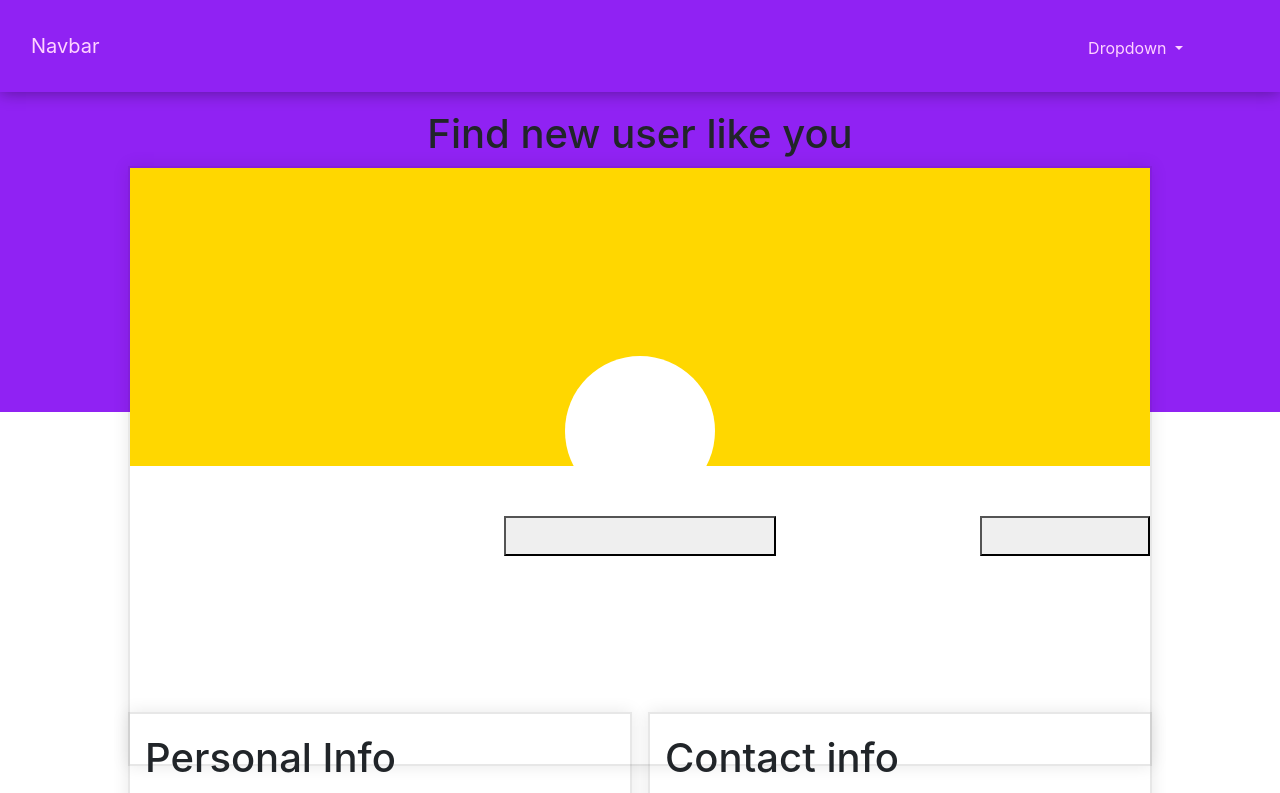
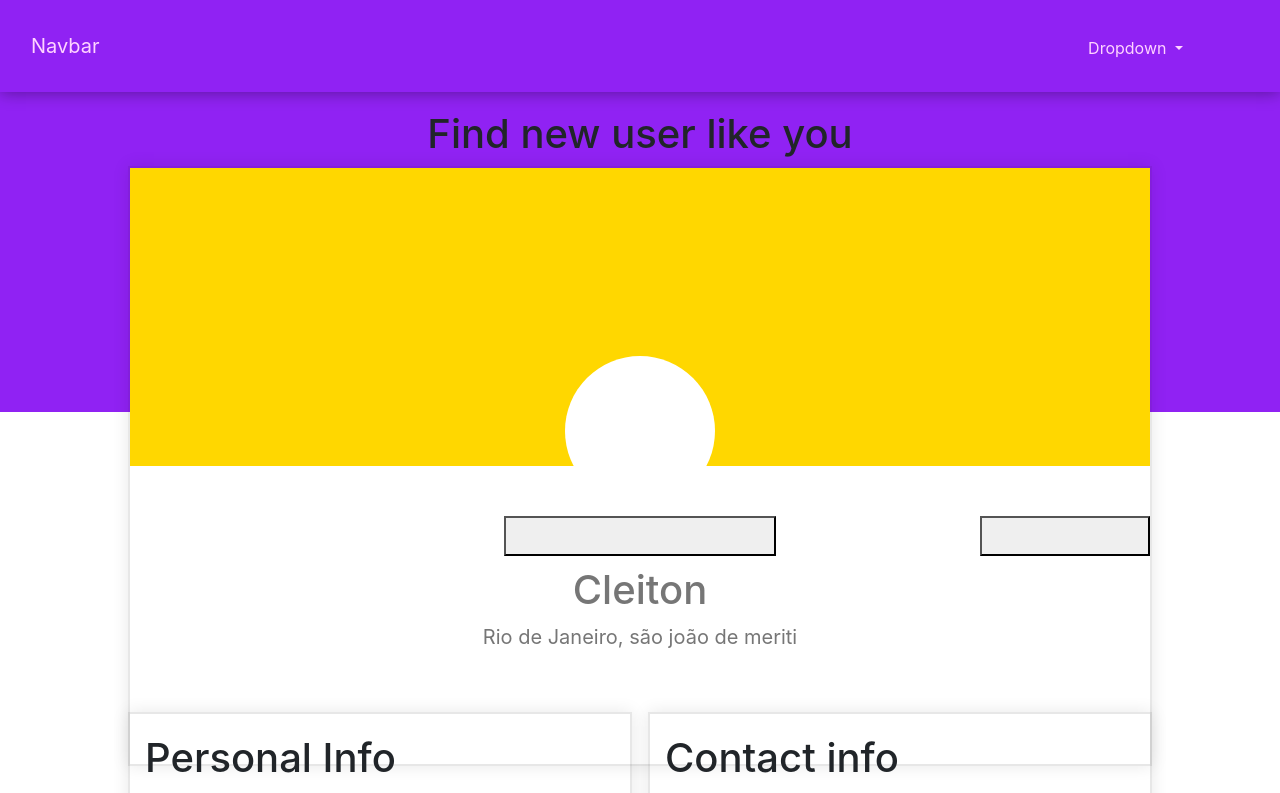
Before and after one commit to cleitonosilva/Challenge-B2W, an Angular app: page / in a window 1280 px wide. Shown: the top 793 px of the page. Built offline with nearby package versions, Linux system fonts and the light colour scheme.

Commit message:
populando home

```diff
--- a/src/app/components/home/home.component.html
+++ b/src/app/components/home/home.component.html
@@ -24,7 +24,7 @@
       </div>
 
   </nav>
-  <section>
+  <section >
       <div class="section--home">
         <div class="box--info">
             <p class="box--title">space</p>
@@ -45,9 +45,9 @@
                 </div>
             </div>
 
-            <div class="info--user--box">
-                <h4 class="info--user">name of user</h4>
-                <p class="info--country"> country, city</p>
+            <div class="info--user--box" >
+                <h4 class="info--user">{{usuario.name.first}}</h4>
+                <p class="info--country"> {{usuario.location.country}}, {{usuario.location.city}}</p>
             </div>
           </div>
         </div>
--- a/src/app/components/home/home.component.scss
+++ b/src/app/components/home/home.component.scss
@@ -149,7 +149,7 @@
         flex-direction: column;
 
         .info--user{
-          color: #ffff;
+          color: #767676;
           margin: none;
 
           @media (min-width: 721px) {
@@ -157,7 +157,7 @@
           }
         }
         .info--country{
-            color: #ffff;
+            color: #767676;
             margin: none;
 
             @media (min-width: 721px) {
--- a/src/app/components/home/home.component.ts
+++ b/src/app/components/home/home.component.ts
@@ -1,4 +1,7 @@
 import { Component, OnInit } from '@angular/core';
+import { Usuario } from 'src/app/models/user.model';
+import { UsersService } from 'src/app/services/users.service';
+import { userMockData } from 'src/app/utils/userMock';
 
 @Component({
   selector: 'app-home',
@@ -7,9 +10,21 @@ import { Component, OnInit } from '@angular/core';
 })
 export class HomeComponent implements OnInit {
 
-  constructor() { }
+  usuario: Usuario
+
+
+  constructor(private usersService : UsersService) { }
 
   ngOnInit(): void {
+
+    this.usuario = userMockData
+    console.log(this.usuario)
+
+    // this.usersService.getUsuarios().subscribe((x: any) =>
+    // {this.usuario = x.results[0];
+
+    // } )
+
   }
 
 }
```
